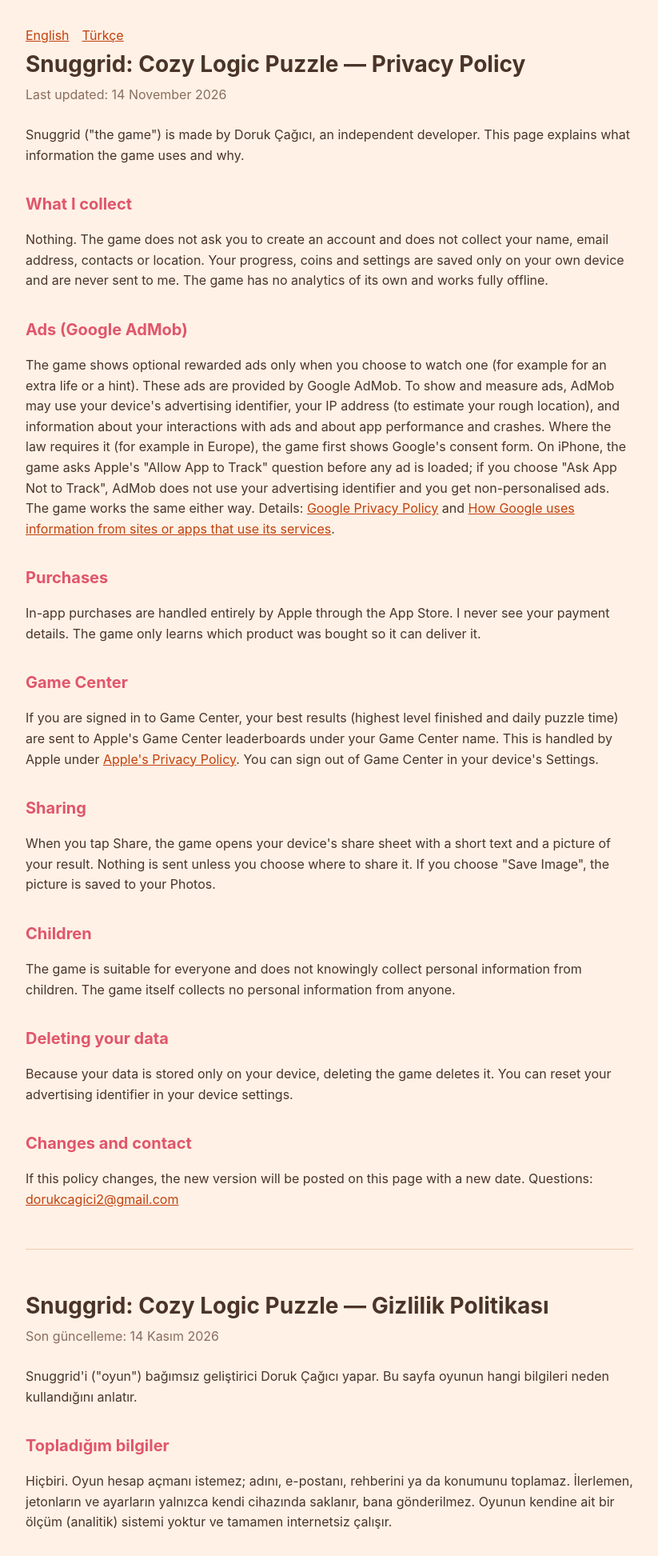
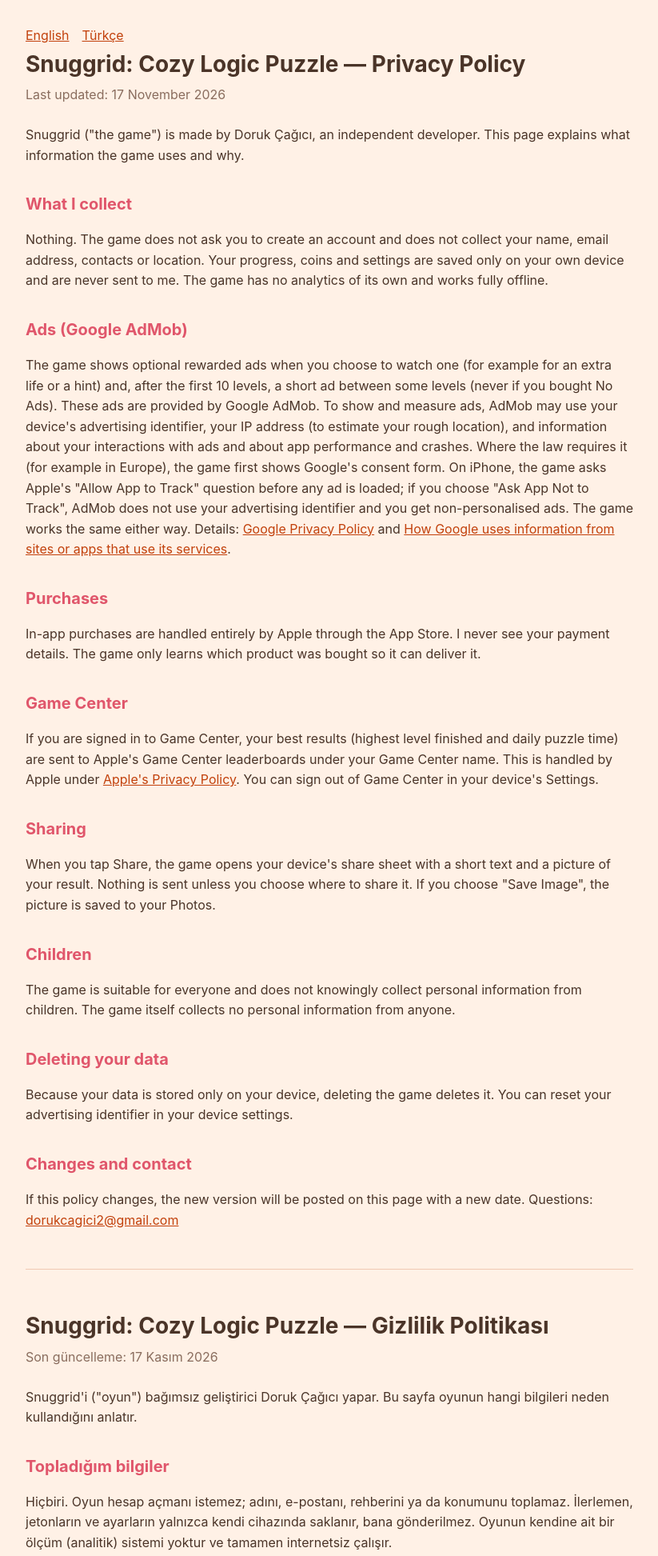
Before and after one commit to TrinovaGame/trinovagame.github.io, a plain HTML site: page snuggrid/privacy.html in a window 1280 px wide. Shown: the top 1945 px of the page at 80% size, without its empty margins (228-1051 px from the left). Drawn offline with Linux system fonts and the light colour scheme.

Commit message:
Snuggrid: privacy and support pages mention ads between levels

```diff
--- a/snuggrid/privacy.html
+++ b/snuggrid/privacy.html
@@ -22,7 +22,7 @@
 
 <section id="en">
 <h1>Snuggrid: Cozy Logic Puzzle — Privacy Policy</h1>
-<p class="date">Last updated: 14 November 2026</p>
+<p class="date">Last updated: 17 November 2026</p>
 
 <p>Snuggrid ("the game") is made by Doruk Çağıcı, an independent developer. This page explains what information the game uses and why.</p>
 
@@ -30,7 +30,7 @@
 <p>Nothing. The game does not ask you to create an account and does not collect your name, email address, contacts or location. Your progress, coins and settings are saved only on your own device and are never sent to me. The game has no analytics of its own and works fully offline.</p>
 
 <h2>Ads (Google AdMob)</h2>
-<p>The game shows optional rewarded ads only when you choose to watch one (for example for an extra life or a hint). These ads are provided by Google AdMob. To show and measure ads, AdMob may use your device's advertising identifier, your IP address (to estimate your rough location), and information about your interactions with ads and about app performance and crashes. Where the law requires it (for example in Europe), the game first shows Google's consent form. On iPhone, the game asks Apple's "Allow App to Track" question before any ad is loaded; if you choose "Ask App Not to Track", AdMob does not use your advertising identifier and you get non-personalised ads. The game works the same either way. Details: <a href="https://policies.google.com/privacy">Google Privacy Policy</a> and <a href="https://policies.google.com/technologies/partner-sites">How Google uses information from sites or apps that use its services</a>.</p>
+<p>The game shows optional rewarded ads when you choose to watch one (for example for an extra life or a hint) and, after the first 10 levels, a short ad between some levels (never if you bought No Ads). These ads are provided by Google AdMob. To show and measure ads, AdMob may use your device's advertising identifier, your IP address (to estimate your rough location), and information about your interactions with ads and about app performance and crashes. Where the law requires it (for example in Europe), the game first shows Google's consent form. On iPhone, the game asks Apple's "Allow App to Track" question before any ad is loaded; if you choose "Ask App Not to Track", AdMob does not use your advertising identifier and you get non-personalised ads. The game works the same either way. Details: <a href="https://policies.google.com/privacy">Google Privacy Policy</a> and <a href="https://policies.google.com/technologies/partner-sites">How Google uses information from sites or apps that use its services</a>.</p>
 
 <h2>Purchases</h2>
 <p>In-app purchases are handled entirely by Apple through the App Store. I never see your payment details. The game only learns which product was bought so it can deliver it.</p>
@@ -55,7 +55,7 @@
 
 <section id="tr">
 <h1>Snuggrid: Cozy Logic Puzzle — Gizlilik Politikası</h1>
-<p class="date">Son güncelleme: 14 Kasım 2026</p>
+<p class="date">Son güncelleme: 17 Kasım 2026</p>
 
 <p>Snuggrid'i ("oyun") bağımsız geliştirici Doruk Çağıcı yapar. Bu sayfa oyunun hangi bilgileri neden kullandığını anlatır.</p>
 
@@ -63,7 +63,7 @@
 <p>Hiçbiri. Oyun hesap açmanı istemez; adını, e-postanı, rehberini ya da konumunu toplamaz. İlerlemen, jetonların ve ayarların yalnızca kendi cihazında saklanır, bana gönderilmez. Oyunun kendine ait bir ölçüm (analitik) sistemi yoktur ve tamamen internetsiz çalışır.</p>
 
 <h2>Reklamlar (Google AdMob)</h2>
-<p>Oyun yalnızca sen izlemeyi seçtiğinde ödüllü reklam gösterir (ör. fazladan can ya da ipucu için). Reklamları Google AdMob sunar. AdMob reklam göstermek ve ölçmek için cihazının reklam kimliğini, IP adresini (yaklaşık konumu tahmin etmek için), reklamlarla etkileşimini ve uygulama performansı ile çökme bilgilerini kullanabilir. Yasanın istediği ülkelerde (ör. Avrupa) oyun önce Google'ın izin formunu gösterir. iPhone'da hiçbir reklam yüklenmeden önce Apple'ın "Uygulamanın İzlemesine İzin Ver" sorusunu sorar; "İzlememesini İste" dersen AdMob reklam kimliğini kullanmaz ve kişiselleştirilmemiş reklam görürsün. Oyun iki durumda da aynı çalışır. Ayrıntılar: <a href="https://policies.google.com/privacy">Google Gizlilik Politikası</a>.</p>
+<p>Oyun, sen izlemeyi seçtiğinde ödüllü reklam (ör. fazladan can ya da ipucu için) ve ilk 10 bölümden sonra bazı bölümlerin arasında kısa bir reklam gösterir (Reklamsız aldıysan hiç göstermez). Reklamları Google AdMob sunar. AdMob reklam göstermek ve ölçmek için cihazının reklam kimliğini, IP adresini (yaklaşık konumu tahmin etmek için), reklamlarla etkileşimini ve uygulama performansı ile çökme bilgilerini kullanabilir. Yasanın istediği ülkelerde (ör. Avrupa) oyun önce Google'ın izin formunu gösterir. iPhone'da hiçbir reklam yüklenmeden önce Apple'ın "Uygulamanın İzlemesine İzin Ver" sorusunu sorar; "İzlememesini İste" dersen AdMob reklam kimliğini kullanmaz ve kişiselleştirilmemiş reklam görürsün. Oyun iki durumda da aynı çalışır. Ayrıntılar: <a href="https://policies.google.com/privacy">Google Gizlilik Politikası</a>.</p>
 
 <h2>Satın almalar</h2>
 <p>Uygulama içi satın almaları tamamen Apple, App Store üzerinden yönetir. Ödeme bilgilerini asla görmem; oyun yalnızca hangi ürünün alındığını öğrenir ve onu teslim eder.</p>
```
Also changed, not shown: snuggrid/support.html (+2 -2 lines).
